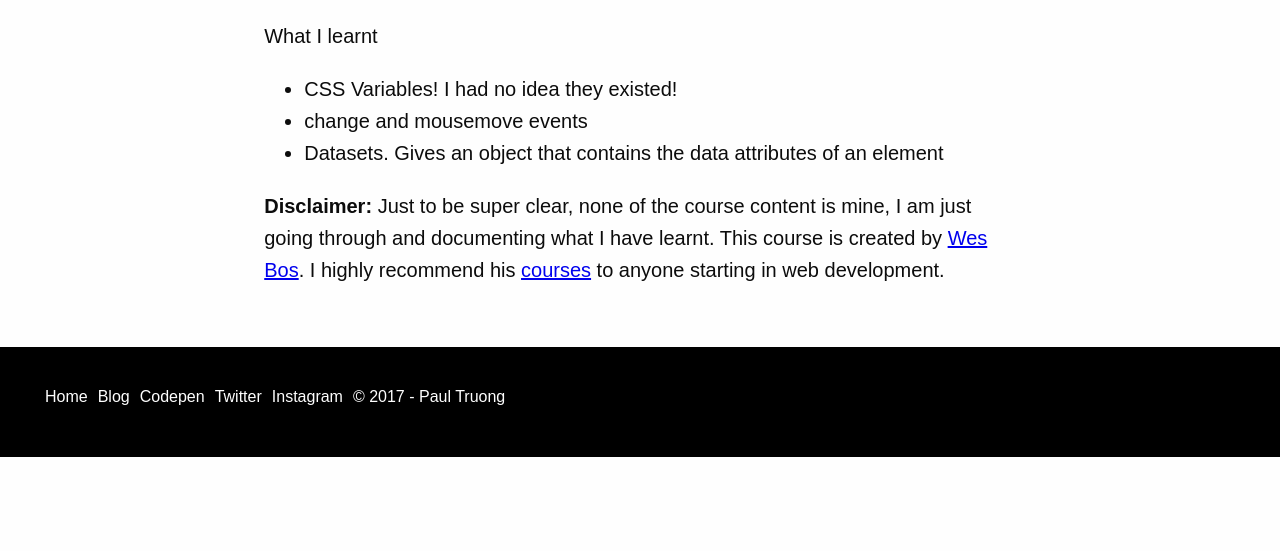
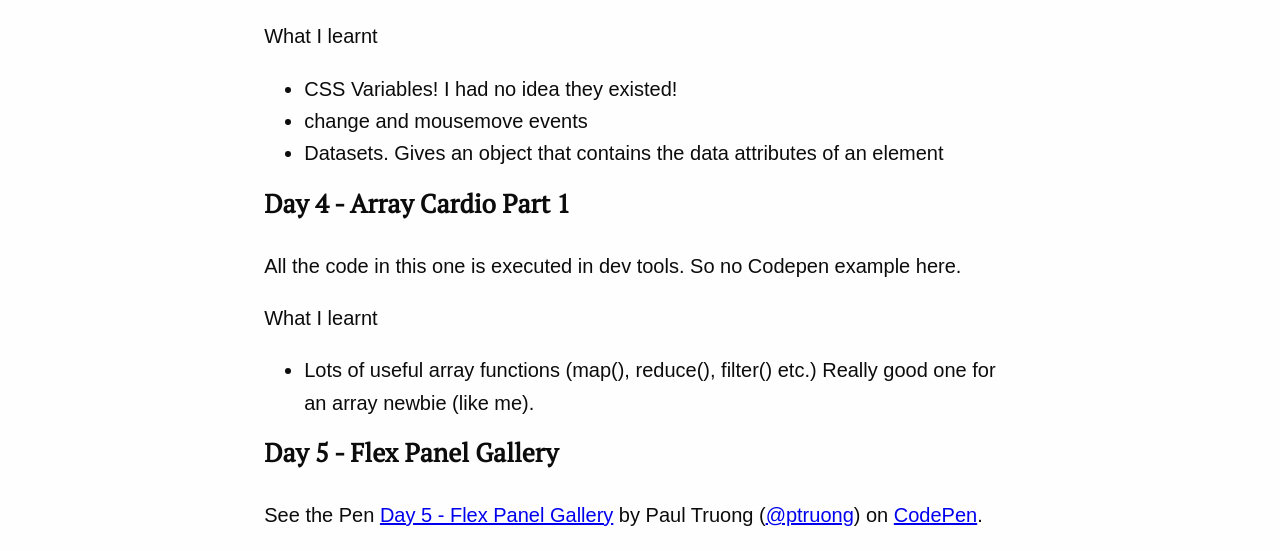
Before and after one commit to paulTruong/paulTruong.github.io, a Jekyll site: the page built from _posts/2017-03-09-30-Days-of-Javascript-1-5.md, in a window 1280 px wide and 1400 px high, scrolled down 1486 px. Shown: the part 264-815 px from the top of the window. Built offline with Jekyll 4.4.1, drawn with Linux system fonts in a browser that asks for light colours; some web fonts are replaced; before the commit the page ends 2207 px from its top, so only the background shows below that; some of the changed text lies outside the part shown; grey boxes are pictures that could not be loaded.

Commit message:
Added day 4 and 5 to 30 Days of Javascript post

```diff
--- a/_posts/2017-03-09-30-Days-of-Javascript-1-5.md
+++ b/_posts/2017-03-09-30-Days-of-Javascript-1-5.md
@@ -41,4 +41,20 @@ What I learnt
 *   change and mousemove events
 *   Datasets. Gives an object that contains the data attributes of an element
 
+## Day 4 - Array Cardio Part 1
+
+All the code in this one is executed in dev tools. So no Codepen example here.
+
+What I learnt
+*   Lots of useful array functions (map(), reduce(), filter() etc.) Really good one for an array newbie (like me).
+
+## Day 5 - Flex Panel Gallery
+
+<p data-height="434" data-theme-id="dark" data-slug-hash="RpZPgr" data-default-tab="result" data-user="ptruong" data-embed-version="2" data-pen-title="Day 5 - Flex Panel Gallery" class="codepen">See the Pen <a href="https://codepen.io/ptruong/pen/RpZPgr/">Day 5 - Flex Panel Gallery</a> by Paul Truong (<a href="http://codepen.io/ptruong">@ptruong</a>) on <a href="http://codepen.io">CodePen</a>.</p>
+<script async src="https://production-assets.codepen.io/assets/embed/ei.js"></script>
+
+What I learnt
+*   Nice little refresher on flexbox and CSS selectors
+*   .toggle() function
+
 **Disclaimer:** Just to be super clear, none of the course content is mine, I am just going through and documenting what I have learnt. This course is created by [Wes Bos](http://wesbos.com/). I highly recommend his [courses](http://wesbos.com/courses/) to anyone starting in web development.
```
